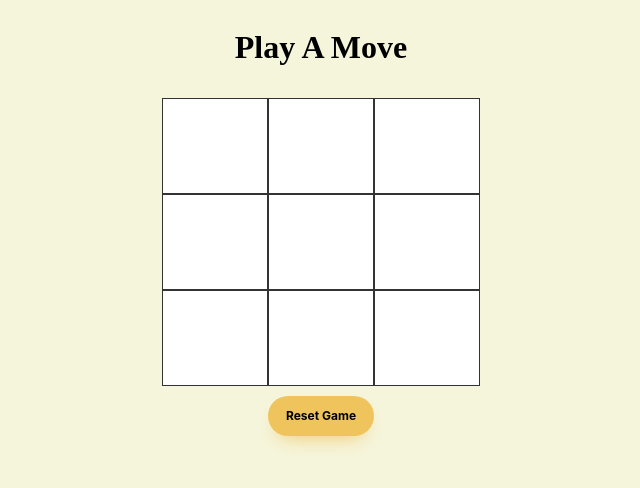
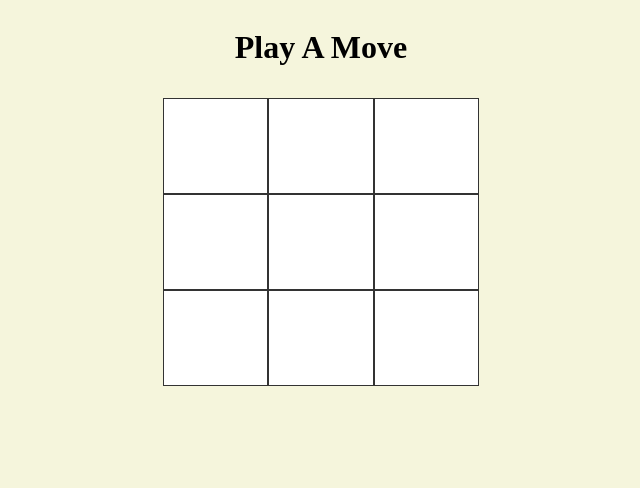
Before and after one commit to r-mahoney/tic-tac-toe, an Angular app: page / in a window 1280 px wide. Shown: the top 488 px of the page, without its empty margins (319-959 px from the left). Built offline with nearby package versions, Linux system fonts and the light colour scheme.

Commit message:
added conditional styling to the reset button

```diff
--- a/src/app/app.component.html
+++ b/src/app/app.component.html
@@ -3,5 +3,5 @@
   <h1 *ngIf="!gameService.gameState && gameService.winner" [ngClass]="gameService.winner === 'Bot Wins' ? 'red' : 'gray'">
     {{ gameService.winner }}
   </h1>
-  <app-game-board></app-game-board>
+  <app-game-board [gameState]="gameService.gameState"></app-game-board>
 </div>
--- a/src/app/components/game-board/game-board.component.html
+++ b/src/app/components/game-board/game-board.component.html
@@ -6,6 +6,7 @@
     (onClickSquare)="setSquare(i)"
   ></app-square>
   <button
+  *ngIf="!gameState"
   (click)="onResetGame()"
   >Reset Game</button>
 </div>
--- a/src/app/components/game-board/game-board.component.ts
+++ b/src/app/components/game-board/game-board.component.ts
@@ -2,6 +2,7 @@ import {
   Component,
   OnInit,
   Output,
+  Input,
   EventEmitter,
 } from '@angular/core';
 import { GameService } from 'src/app/services/game-service.service';
@@ -13,6 +14,7 @@ import { GameService } from 'src/app/services/game-service.service';
 })
 export class GameBoardComponent implements OnInit {
   board: string[] = [];
+  @Input() gameState: boolean = true;
   @Output() resetGame: EventEmitter<any> = new EventEmitter();
 
   constructor(private gameService: GameService) {}
--- a/src/app/components/square/square.component.css
+++ b/src/app/components/square/square.component.css
@@ -1,5 +1,6 @@
 .grid-item {
   height: 54px;
+  width: 63.38px;
   border: 1px solid rgba(0, 0, 0, 0.8);
   padding: 20px;
   font-size: 30px;
```
